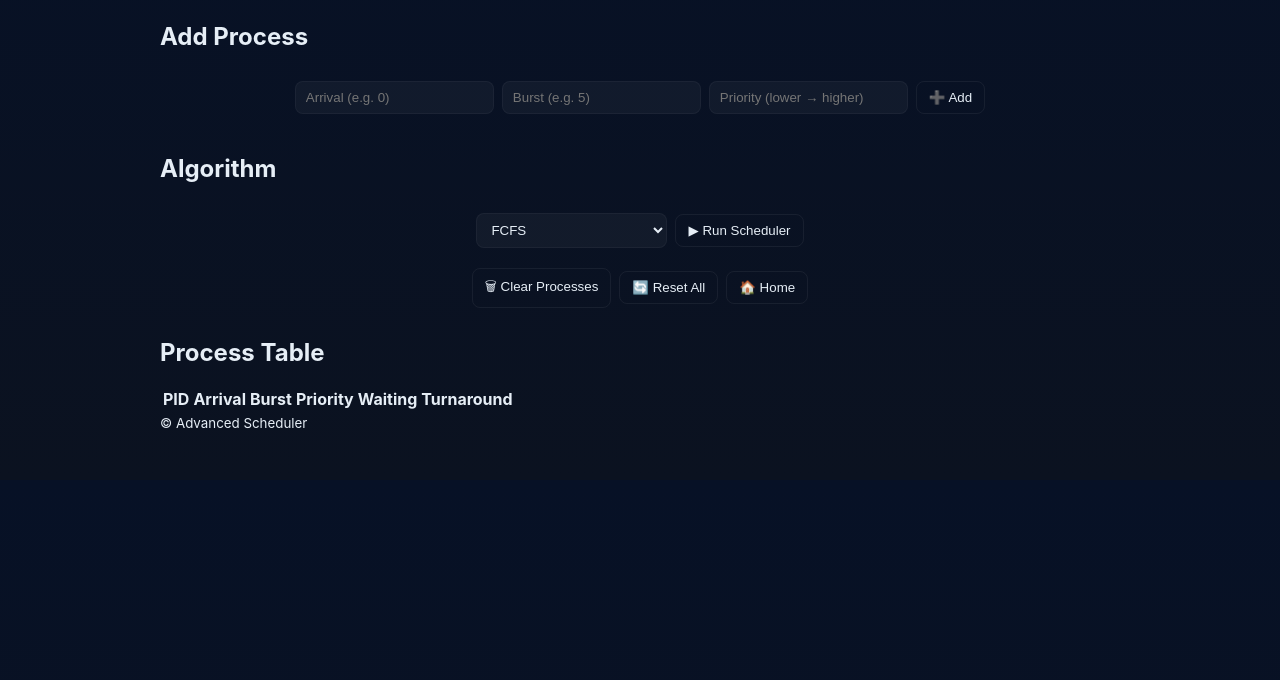
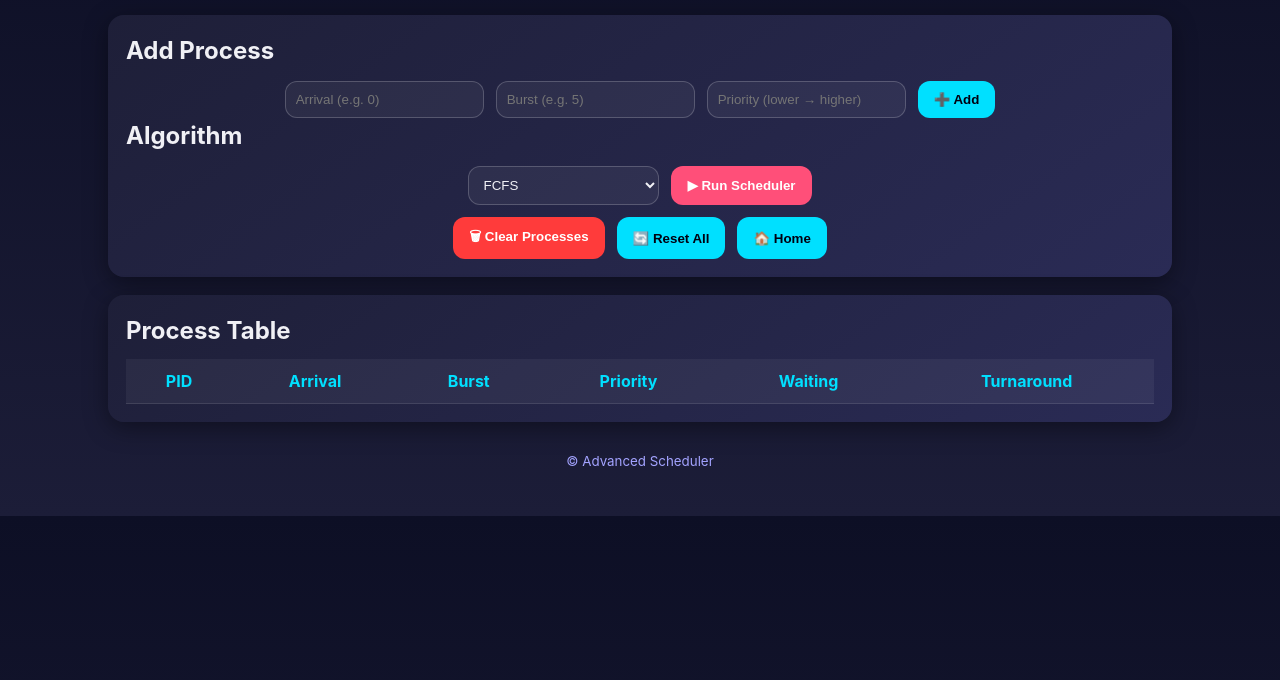
Before and after one commit to rahul033-web/process-and-thread-, a plain HTML site: page scheduler.html in a window 1280 px wide. Shown: the part 120-800 px from the top of the page. Drawn offline with Linux system fonts and the light colour scheme.

Commit message:
Update style.css

```diff
--- a/style.css
+++ b/style.css
@@ -1,81 +1,215 @@
 :root {
-  --bg: #0f1724;
-  --card: #0b1220;
-  --accent: #06b6d4;
-  --muted: #94a3b8;
-  --glass: rgba(255, 255, 255, 0.04);
+  --bg: #848ce5;
+  --card: #1e1f38;
+  --glass: rgba(255,255,255,0.07);
+  --text: #f0f0f5;
+  --muted: #a3a3ff;
+  --accent: #ff4f79;
+  --accent2: #00e0ff;
+  --success: #4aff6a;
+  --danger: #ff3b3b;
+  --rounded: 16px;
 }
 
 * {
   box-sizing: border-box;
+  margin: 0;
+  padding: 0;
 }
 
 body {
-  margin: 0;
-  font-family: Inter, Roboto, Arial, sans-serif;
-  background: linear-gradient(180deg, #071126 0%, #0b1220 100%);
-  color: #e6eef6;
-  -webkit-font-smoothing: antialiased;
-  -moz-osx-font-smoothing: grayscale;
+  font-family: 'Inter', Roboto, Arial, sans-serif;
+  background: linear-gradient(180deg, #0d0f25, #1c1d38);
+  color: var(--text);
+  line-height: 1.5;
 }
 
 .app {
-  max-width: 1000px;
-  margin: 28px auto;
+  max-width: 1100px;
+  margin: 26px auto;
+  padding: 18px;
+}
+
+
+.center-page {
+  height: 100vh;
+  display: flex;
+  align-items: center;
+  justify-content: center;
   padding: 20px;
 }
 
+.welcome-box {
+  background: linear-gradient(135deg, #ff4f79, #00e0ff);
+  padding: 60px 50px;
+  border-radius: var(--rounded);
+  text-align: center;
+  color: #fff;
+  box-shadow: 0 10px 40px rgba(0, 0, 0, 0.5);
+  width: 500px;
+  max-width: 90%;
+  transition: transform 0.3s ease, box-shadow 0.3s ease;
+}
+
+.welcome-box:hover {
+  transform: translateY(-8px);
+  box-shadow: 0 14px 50px rgba(0, 0, 0, 0.6);
+}
+
+.welcome-box h1 {
+  margin-bottom: 16px;
+  font-size: 2.5rem;
+}
+
+.tagline {
+  color: #f0f0f5aa;
+  margin: 12px 0 24px;
+  font-size: 1.2rem;
+  font-style: italic;
+}
+
+.welcome-actions {
+  display: flex;
+  gap: 16px;
+  justify-content: center;
+}
+
+
+.card {
+  background: linear-gradient(145deg, #1e1f38, #2a2b55);
+  padding: 18px;
+  border-radius: var(--rounded);
+  margin-top: 18px;
+  box-shadow: 0 6px 24px rgba(0, 0, 0, 0.4);
+  border: none;
+}
+
 header h1 {
-  margin: 0;
-  font-size: 1.6rem;
   text-align: center;
+  color: var(--accent2);
+  font-size: 1.8rem;
 }
 
 header .sub {
+  text-align: center;
   color: var(--muted);
   margin-top: 6px;
-  font-size: 0.95rem;
-  text-align: center;
 }
 
-/* --- Controls Section --- */
-.controls {
-  display: flex;
-  flex-direction: column;
-  gap: 10px;
-  margin-top: 18px;
-}
 
 .input-row {
   display: flex;
-  gap: 8px;
-  margin-bottom: 10px;
-  align-items: center;
+  flex-wrap: wrap;
+  gap: 12px;
   justify-content: center;
+  margin-top: 12px;
 }
 
-input[type=number],
+input,
 select {
-  background: var(--glass);
-  border: 1px solid rgba(255, 255, 255, 0.04);
-  color: #e6eef6;
-  padding: 8px 10px;
-  border-radius: 8px;
-  outline: none;
-  min-width: 120px;
+  background: rgba(255,255,255,0.05);
+  border: 1px solid rgba(255,255,255,0.2);
+  padding: 10px;
+  border-radius: 12px;
+  color: var(--text);
+  min-width: 140px;
+  transition: box-shadow 0.3s ease, border-color 0.3s ease;
 }
 
-input[type=number]::-webkit-outer-spin-button,
-input[type=number]::-webkit-inner-spin-button {
-  -webkit-appearance: none;
-  margin: 0;
+input:focus,
+select:focus {
+  outline: none;
+  box-shadow: 0 0 8px var(--accent2);
+  border-color: var(--accent2);
 }
 
-button {
-  background: transparent;
-  border: 1px solid rgba(255, 255, 255, 0.06);
-  color: #e6eef6;
-  padding: 8px 12px;
-  border-radius: 8px;
 
+.btn {
+  padding: 10px 16px;
+  border-radius: 12px;
+  background: var(--accent2);
+  border: none;
+  color: #001;
+  cursor: pointer;
+  font-weight: 600;
+  transition: transform 0.2s ease, box-shadow 0.2s ease;
 }
+
+.btn:hover {
+  transform: translateY(-2px);
+  box-shadow: 0 4px 16px rgba(0,0,0,0.5);
+}
+
+.primary {
+  background: var(--accent);
+  color: #fff;
+}
+
+.big {
+  font-size: 1.1rem;
+  padding: 12px 20px;
+}
+
+.danger {
+  background: var(--danger);
+  color: #fff;
+}
+
+
+table {
+  width: 100%;
+  border-collapse: collapse;
+  margin-top: 10px;
+}
+
+th,
+td {
+  padding: 10px;
+  text-align: center;
+  border-bottom: 1px solid rgba(255,255,255,0.1);
+}
+
+th {
+  background: rgba(255,255,255,0.05);
+  color: var(--accent2);
+}
+
+
+.gantt-row {
+  display: flex;
+  align-items: center;
+  gap: 8px;
+  flex-wrap: wrap;
+  margin-top: 12px;
+}
+
+.gantt-box {
+  padding: 8px 10px;
+  border-radius: 12px;
+  font-weight: 700;
+  box-shadow: 0 6px 18px rgba(0, 0, 0, 0.35);
+  background: linear-gradient(90deg, #ff4f79, #00e0ff);
+  color: #001;
+}
+
+#averages {
+  color: var(--muted);
+}
+
+
+footer {
+  margin-top: 26px;
+  text-align: center;
+  color: var(--muted);
+}
+
+
+@media (max-width: 640px) {
+  .welcome-box {
+    width: 92%;
+    padding: 40px 30px;
+  }
+  .input-row {
+    gap: 8px;
+  }
+}
```
